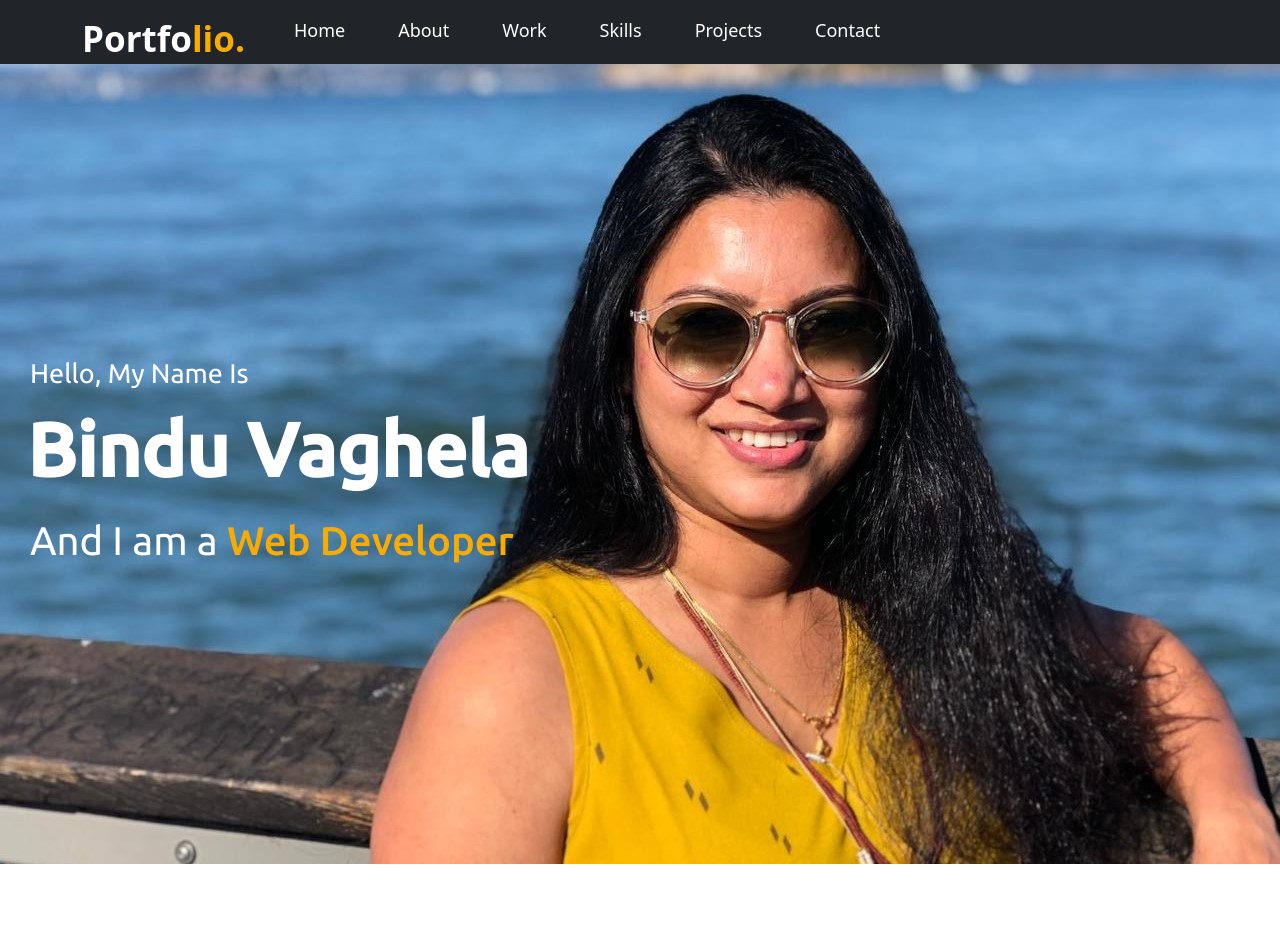
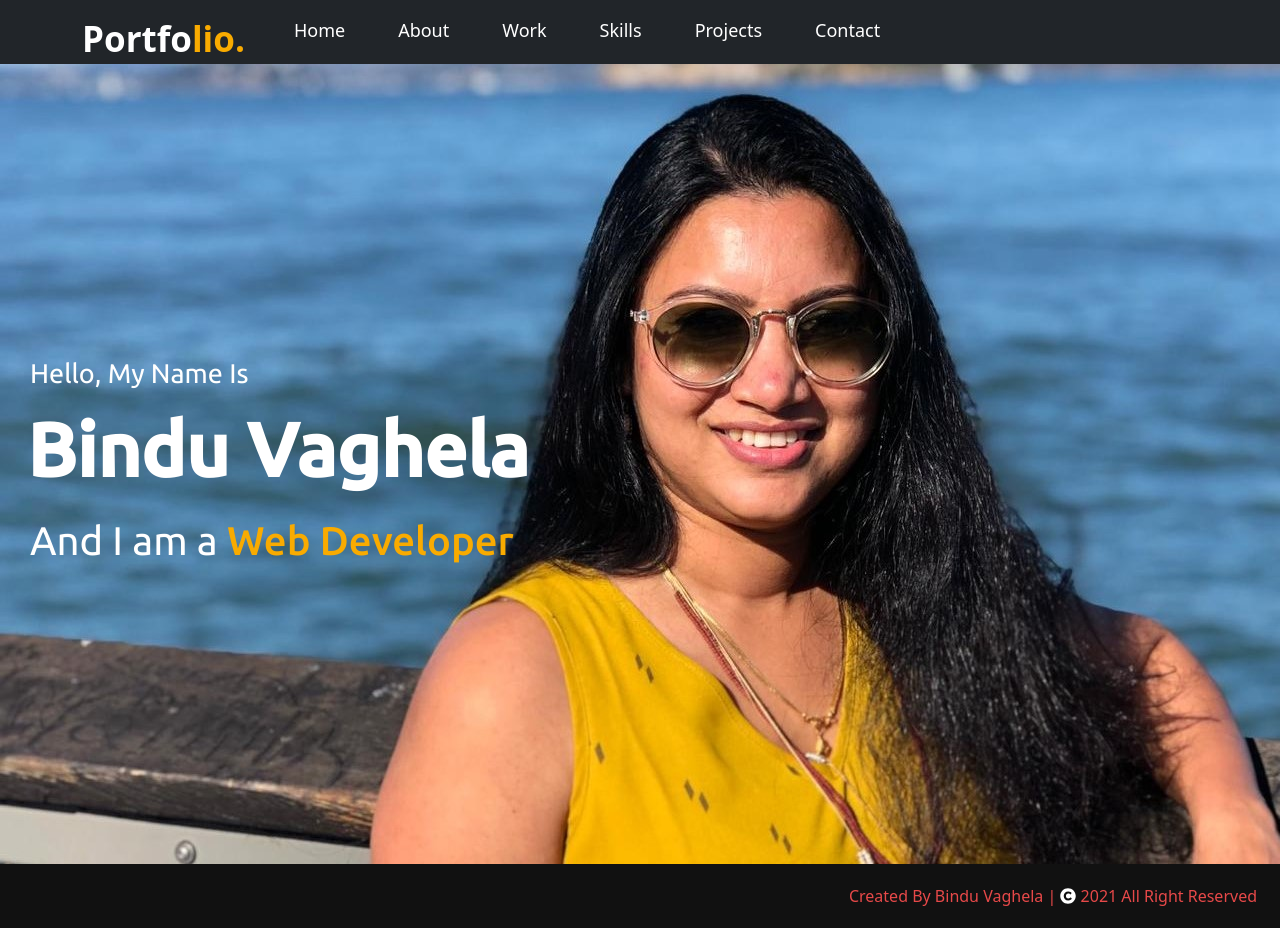
Before and after one commit to bindi-v/Portfolio_In_React, a React (Create React App) app: page / in a window 1280 px wide. Before the commit the page ends 864 px from the top, so only its background shows below. Built offline with nearby package versions, Linux system fonts and the light colour scheme.

Commit message:
added Footer and style for footer

```diff
--- a/src/App.css
+++ b/src/App.css
@@ -105,3 +105,20 @@ text-transform: bold;
   color: var(--primary-orange);
   font-weight: 500;
 }
+
+/*-----------------FOOTER STYLE------------------*/
+footer {
+  background: #111;
+  padding : 20px 23px;
+  color : #fff;
+  text-align: right;
+  justify-content: space-between;
+}
+footer span{
+  color : rgb(231, 73, 73);
+  text-decoration: none;
+}
+footer span:hover{
+  text-decoration: underline;
+  cursor: pointer;
+}
--- a/src/App.js
+++ b/src/App.js
@@ -3,12 +3,14 @@ import './App.css';
 import "bootstrap/dist/css/bootstrap.min.css";
 import Navbar from './components/Navbar';
 import Header from "./components/Header";
+import Footer from './components/Footer';
 
 function App() {
   return (
     <>
     <Navbar />
     <Header />
+    <Footer />
     </>
   );
 }
--- a/src/components/Footer.js
+++ b/src/components/Footer.js
@@ -0,0 +1,16 @@
+import React from 'react';
+import { FontAwesomeIcon } from '@fortawesome/react-fontawesome';
+import { faCopyright } from "@fortawesome/free-solid-svg-icons";
+
+
+const Footer = () => {
+    return (
+        <div>
+         <footer>
+        <span>Created By Bindu Vaghela | <FontAwesomeIcon icon={faCopyright} style={{ color: "#fff"}} /> 2021 All Right Reserved</span>
+    </footer>
+        </div>
+    )
+}
+
+export default Footer
```
